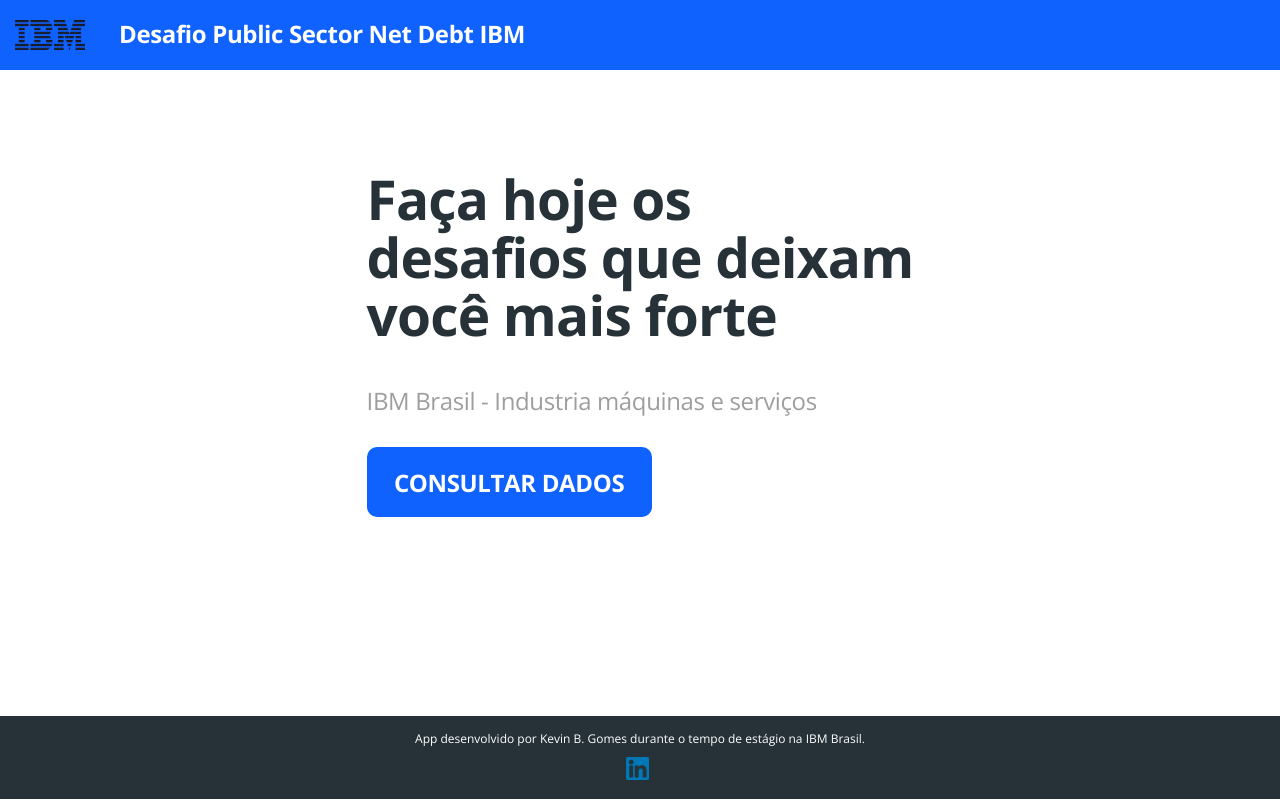
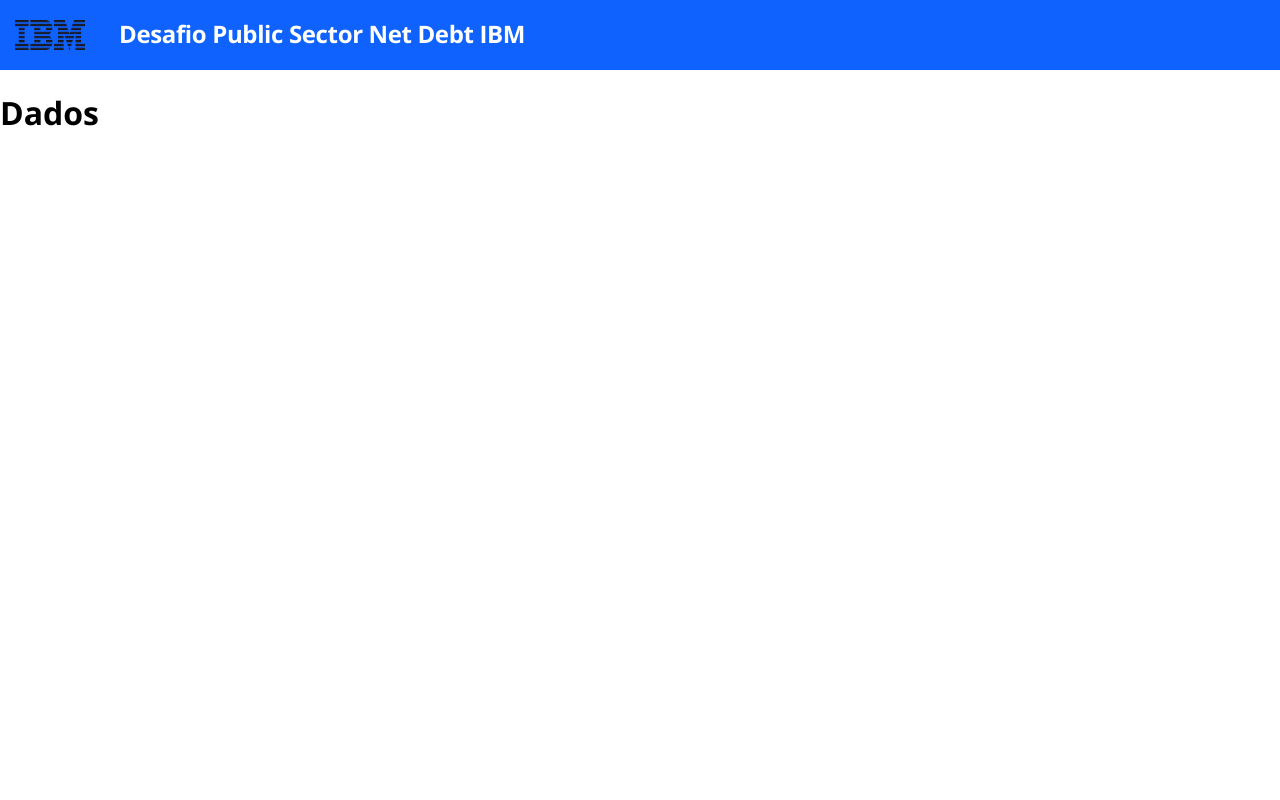
Before and after one commit to Kevin3023/TS-Front-end-net-debt, a React (Create React App) app: page /dados in a window 1280 px wide. Built offline with nearby package versions, Linux system fonts and the light colour scheme.

Commit message:
Rotas funcionando

```diff
--- a/package.json
+++ b/package.json
@@ -10,8 +10,10 @@
     "@types/node": "^16.11.33",
     "@types/react": "^18.0.8",
     "@types/react-dom": "^18.0.3",
+    "@types/react-router-dom": "^5.3.3",
     "react": "^18.1.0",
     "react-dom": "^18.1.0",
+    "react-router-dom": "^6.3.0",
     "react-scripts": "5.0.1",
     "typescript": "^4.6.4",
     "web-vitals": "^2.1.4"
--- a/src/App.tsx
+++ b/src/App.tsx
@@ -1,13 +1,10 @@
 import Navbar from './Navbar';
 import './App.css';
-import Home from './Home';
+import Routes from './Routes_';
 
 function App() {
   return (
-    <>
-      <Navbar />
-      <Home />
-    </>
+    <Routes />
   );
 }
 
--- /dev/null
+++ b/src/Dados/index.tsx
@@ -0,0 +1,13 @@
+import './styles.css';
+
+function Dados() {
+    return (
+        <div>
+            <h1>
+                Dados
+            </h1>
+        </div>
+    )
+}
+
+export default Dados;
--- a/src/Footer/styles.css
+++ b/src/Footer/styles.css
@@ -18,8 +18,3 @@
 .footer-icons>* {
     margin-right: 5px;
 }
-
-.Linke-img{
-    height: 5px;
-    width: 5px;
-}
--- a/src/Home/index.tsx
+++ b/src/Home/index.tsx
@@ -1,6 +1,7 @@
 import './styles.css';
 import MainImage from './main.jpeg';
 import Footer from '../Footer';
+import { Link } from 'react-router-dom';
 
 function Home() {
     return (
@@ -14,9 +15,9 @@ function Home() {
                         <h3 className='home-subtitle'>
                             IBM Brasil - Industria máquinas e serviços
                         </h3>
-                        <a href='dados' className='home-btn-order'>
+                        <Link to='/dados' className='home-btn-order'>
                             CONSULTAR DADOS
-                        </a>
+                        </Link>
                     </div>
                 </div>
             </div>
--- a/src/Navbar/index.tsx
+++ b/src/Navbar/index.tsx
@@ -1,12 +1,13 @@
 import './styles.css';
 import Logo from './ibm-logo.png';
+import { Link } from 'react-router-dom';
 
 function Navbar(){
     return (
         <nav className="main-navbar">
             <div className='div-img'>
                 <img className='img' src={Logo} alt="Logo_IBM"/>
-                <a href='home' className='logo-text'>Desafio Public Sector Net Debt IBM</a>
+                <Link to='/' className='logo-text'>Desafio Public Sector Net Debt IBM</Link>
             </div>
 
         </nav>
--- /dev/null
+++ b/src/Routes_.tsx
@@ -0,0 +1,19 @@
+import { Routes } from "react-router-dom";
+import {BrowserRouter, Route } from "react-router-dom";
+import Dados from "./Dados";
+import Home from "./Home";
+import Navbar from "./Navbar";
+
+function Routes_() {
+    return (
+        <BrowserRouter>
+            <Navbar/>
+            <Routes>
+                <Route path='/dados' element={<Dados/>} />
+                <Route path='/' element={<Home/>} />
+            </Routes>
+        </BrowserRouter>
+    )
+}
+
+export default Routes_;
```
Also changed, not shown: src/Dados/styles.css (added), 1 other file (tests, documents, lock files or other folders).
